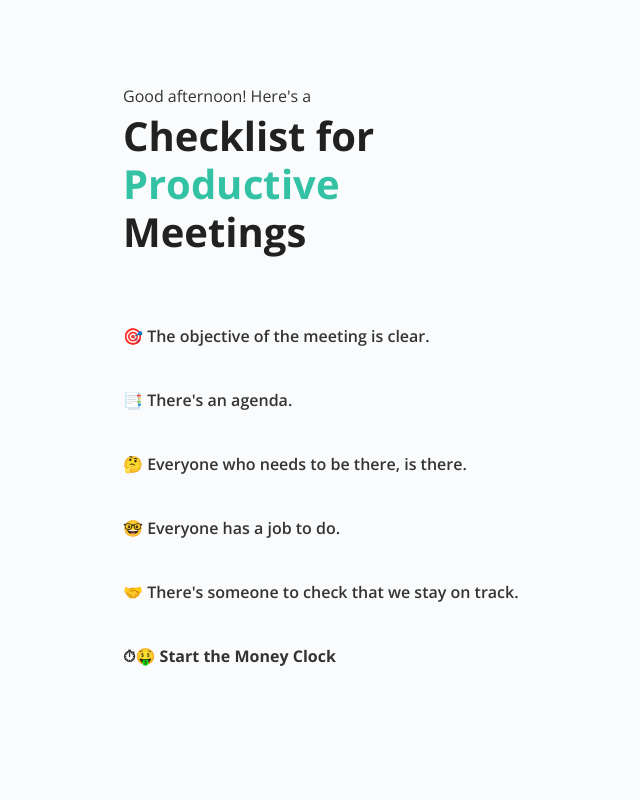
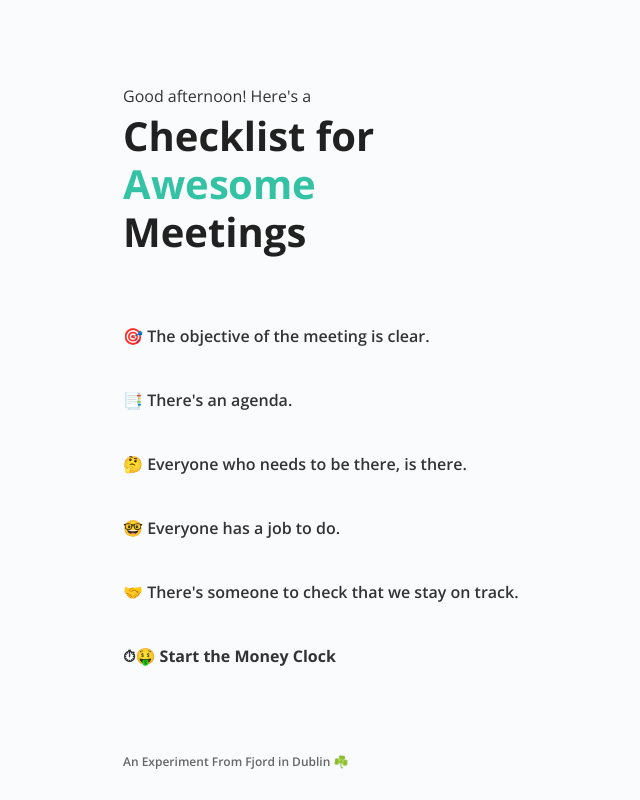
Before and after one commit to ruigomesnunes/meetings-check, a plain HTML site: page index.html in a window 1280 px wide. Shown: the whole page, without its empty margins (101-741 px from the left). Drawn offline with nearby package versions, Linux system fonts and the light colour scheme.

Commit message:
minor improvements

```diff
--- a/css/style.css
+++ b/css/style.css
@@ -99,6 +99,7 @@ p{
   justify-content: center;
   display: none;
   -webkit-backdrop-filter: blur(6px);
+  z-index: 2;
 }
 
 .timer {
@@ -204,6 +205,17 @@ input:focus{
   white-space: nowrap;
 }
 
+.footer {
+  position: absolute;
+  bottom: 32px;
+  z-index: 0;
+}
+
+.footer p{
+  font-size: 12px;
+  color: #666;
+}
+
 /* Keyframes for initial animation */
 
 @keyframes strikethrough {
--- a/index.html
+++ b/index.html
@@ -19,8 +19,8 @@
     	<h1 class="cd-headline letters rotate-2">
     		<span>Checklist for</span><br>
     		<span class="cd-words-wrapper">
-    			<b class="is-visible">Awesome</b>
-    			<b>Productive</b>
+    			<b class="is-visible">Productive</b>
+    			<b>Awesome</b>
     			<b>Dope</b>
           <b>Fantastic</b>
     		</span><br>
@@ -96,8 +96,16 @@
         </div>
       </div>
     </div>
+    <footer class="footer ">
+      <div>
+        <p>
+          An Experiment From Fjord in Dublin ☘️
+        </p>
+      </div>
+    </footer>
+  </div>
 
-  </div>
+
   <script src="js/jquery-2.1.1.js"></script>
   <script src="js/main.js"></script>
   <script src="js/countUp.js"></script>
```
